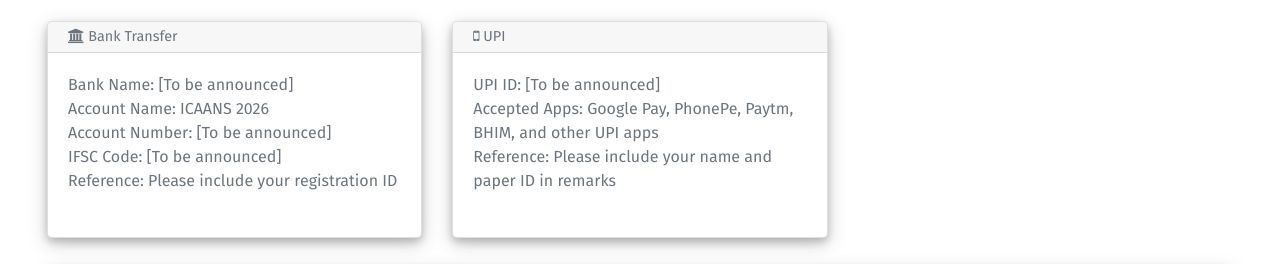
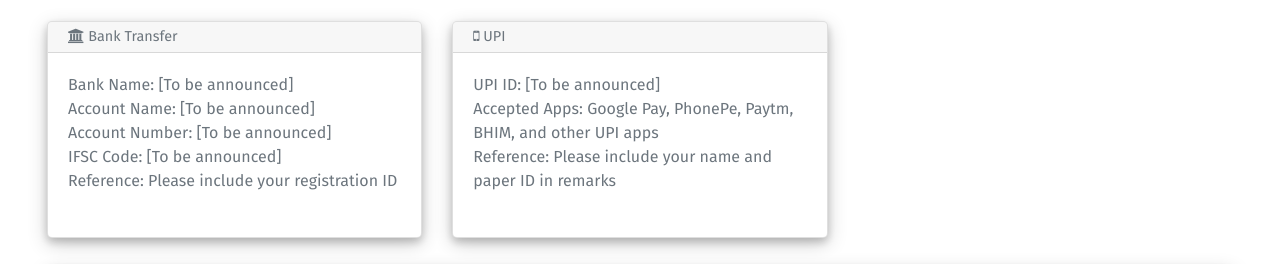
Before and after one commit to sravivarman/icaans_conf, a Jekyll site: the page built from registration.html, in a window 1280 px wide. Shown: the part 1012-1276 px from the top of the page. Built offline with Jekyll 4.4.1, drawn with Linux system fonts in a browser that asks for light colours.

Commit message:
Update registration.yml

```diff
--- a/_data/registration.yml
+++ b/_data/registration.yml
@@ -34,7 +34,7 @@ payment:
       icon: "fa-university"
       details: |
         Bank Name: [To be announced]
-        Account Name: ICAANS 2026
+        Account Name: [To be announced]
         Account Number: [To be announced]
         IFSC Code: [To be announced]
         Reference: Please include your registration ID
```
